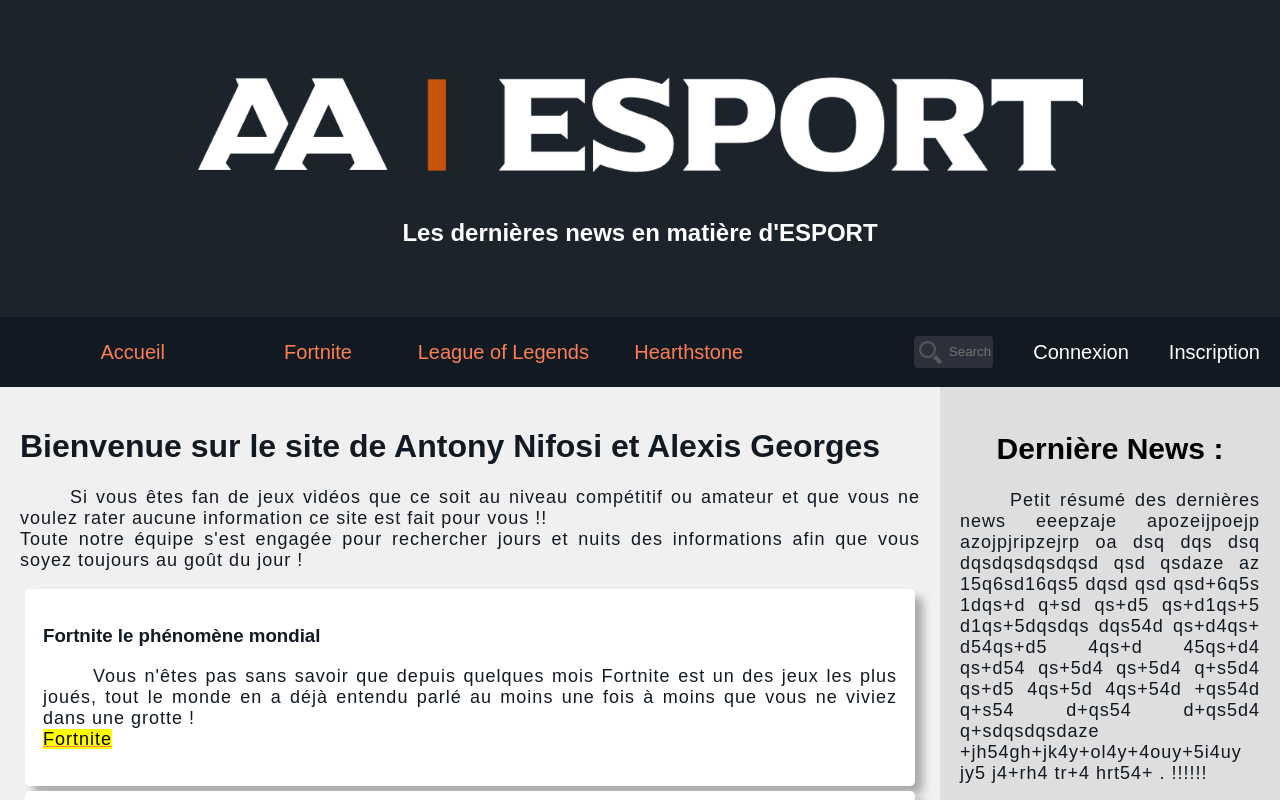
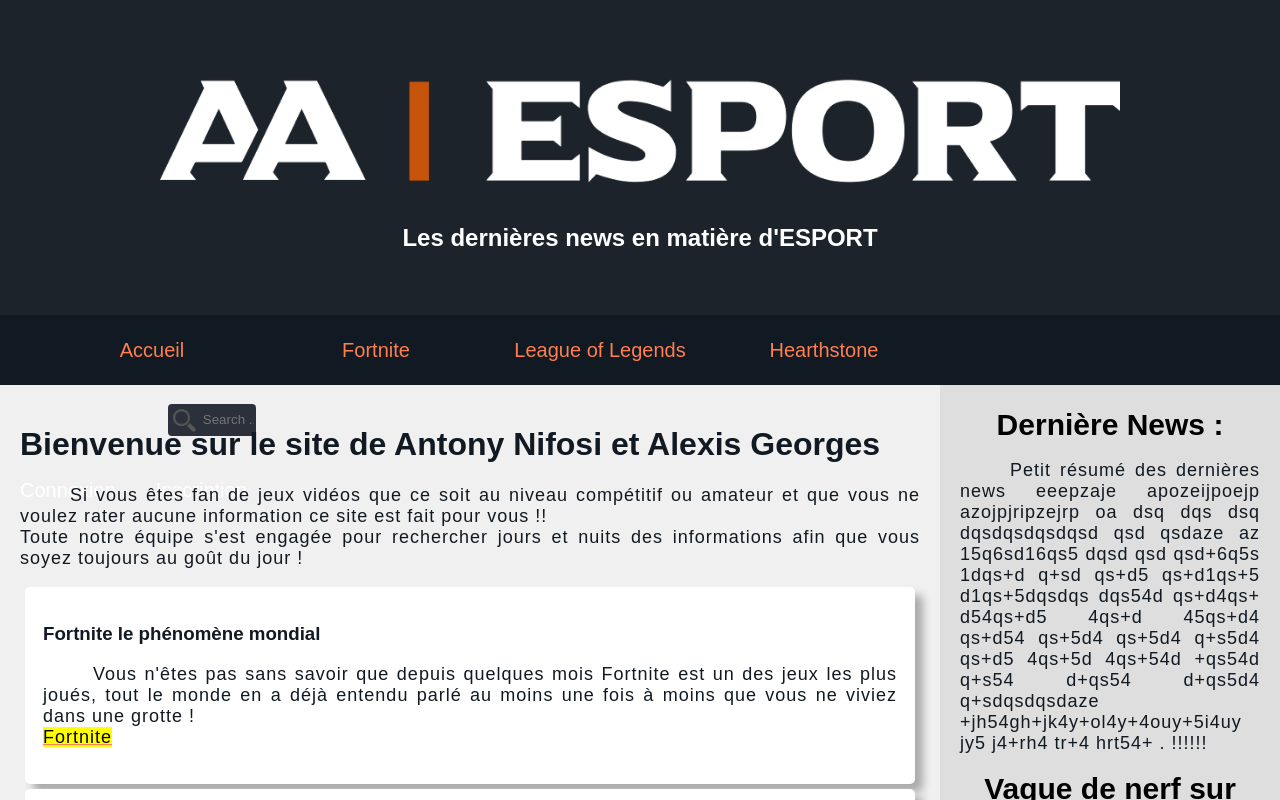
Before and after one commit to Palarra/Palarra.github.io, a plain HTML site: page Webv1/www/index.html in a window 1280 px wide. Shown: the top 800 px of the page. Drawn offline with Linux system fonts and the light colour scheme.

Commit message:
Fix some format issue

```diff
--- a/Webv1/www/style.css
+++ b/Webv1/www/style.css
@@ -4,14 +4,14 @@
     src: url("/fonts/Cantarell-Regular.ttf") format("ttf");
 }
 
-@media screen and (max-width: 1500px)
+/*@media screen and (max-width: 1500px)
 {
     nav
     {
         position: sticky;
         top: 0px;
     }
-}
+}*/
 
 h1, h3
 {
@@ -20,6 +20,8 @@ h1, h3
 
 body
 {
+    height: 100%;
+    width: 100%;
 	background-color : rgb(240, 240, 240);
 	font-family: "Cantarell-Regular", sans-serif;
 	margin: 0;
@@ -28,8 +30,10 @@ body
 
 header
 {
-    height: 10%;
-    padding: 50px;
+    width: 100%;
+    height: 1%;
+    padding-top: 50px;
+    padding-bottom: 50px;
 	text-align: center;
     background-color: rgb(28, 35, 43);
 
@@ -39,6 +43,13 @@ header
 {
     color: white;
 }
+
+#subtitle, h2
+{
+   margin-top: 1%;
+   margin-bottom: 1%;
+}
+
 
 #porte
 {
@@ -84,7 +95,7 @@ aside h2
 
 nav
 {
-	display: flex;
+	display: block;
 	text-align: center;
 	width: 100%;
 	height: 70px;
```
